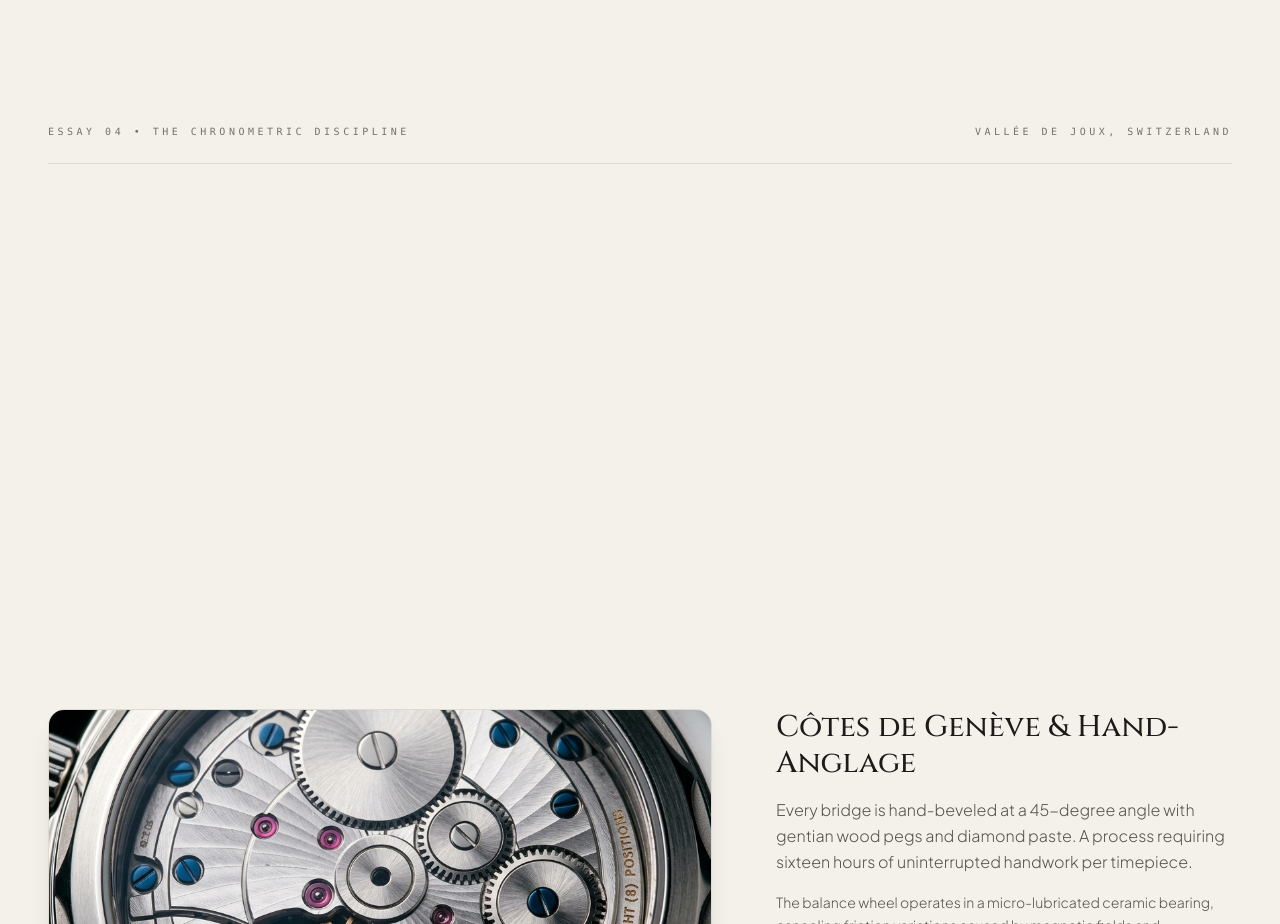
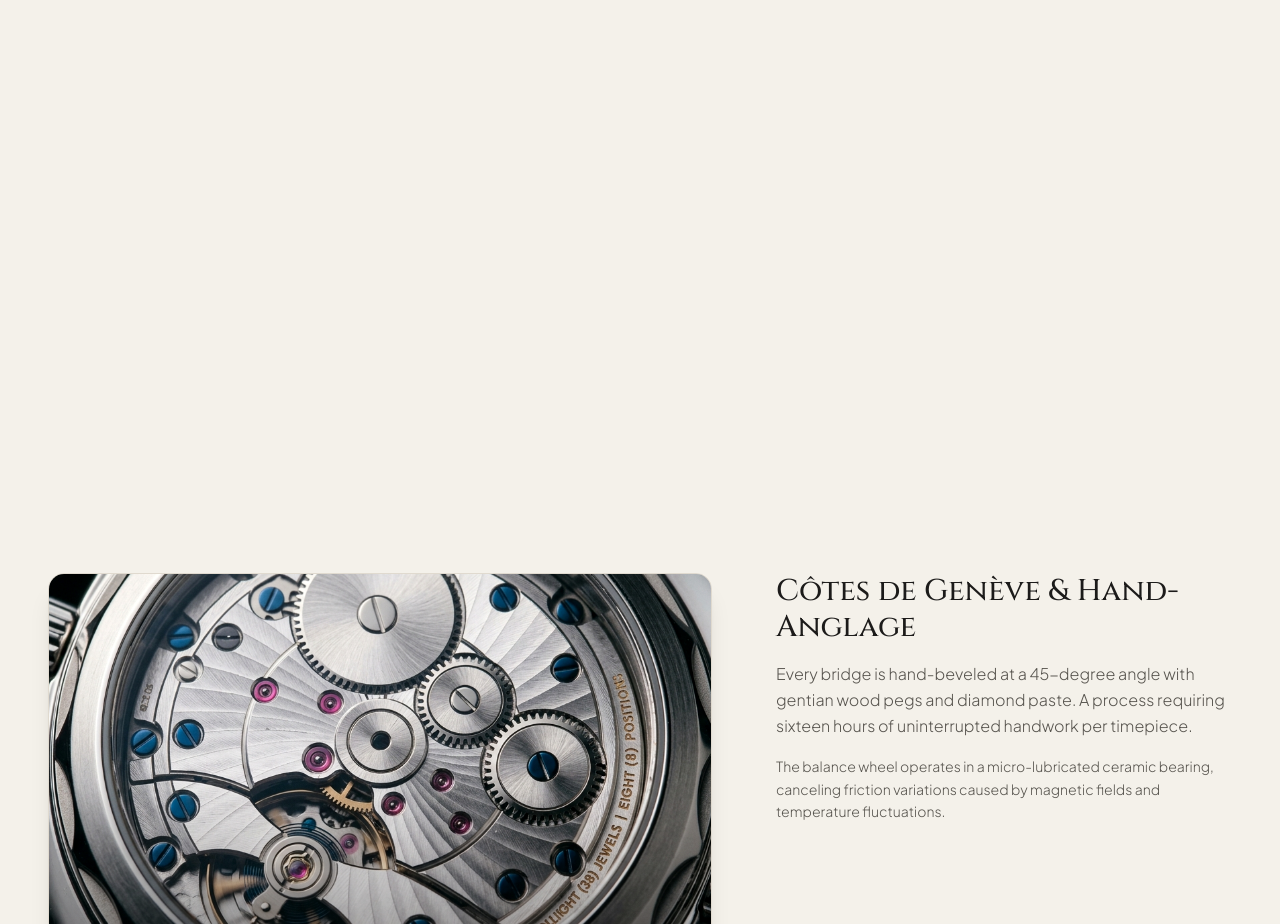
Before and after one commit to ShivamGrover-05/Watch, a Next.js app: page / in a window 1280 px wide. Shown: the part 1620-2544 px from the top of the page. Built offline with nearby package versions, Linux system fonts and the light colour scheme.

Commit message:
fix(editorial): remove essay and location text header

```diff
--- a/components/EditorialSection.tsx
+++ b/components/EditorialSection.tsx
@@ -73,11 +73,6 @@ export default function EditorialSection() {
       ref={containerRef}
       className="relative min-h-screen py-28 sm:py-36 px-6 sm:px-12 bg-[#F4F1EA] text-[#1C1B1A] overflow-hidden"
     >
-      {/* Editorial Watermark & Architectural Coordinates */}
-      <div className="max-w-7xl mx-auto flex items-center justify-between text-[10px] tracking-[0.35em] uppercase text-[#76726B] font-mono border-b border-[#E0DACF] pb-6 mb-16 sm:mb-24">
-        <span>ESSAY 04 • THE CHRONOMETRIC DISCIPLINE</span>
-        <span className="hidden sm:inline">VALLÉE DE JOUX, SWITZERLAND</span>
-      </div>
 
       <div className="max-w-7xl mx-auto">
         {/* Large Statement Typography */}
```
